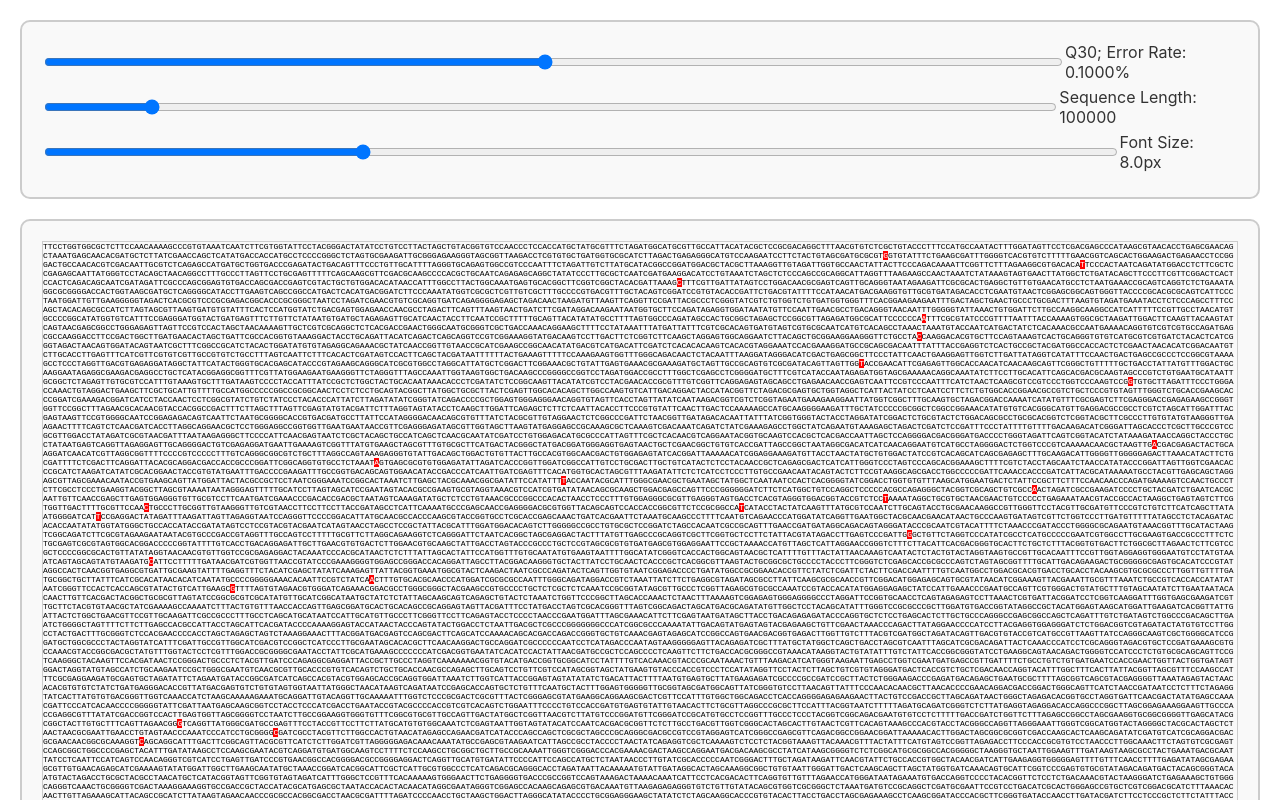
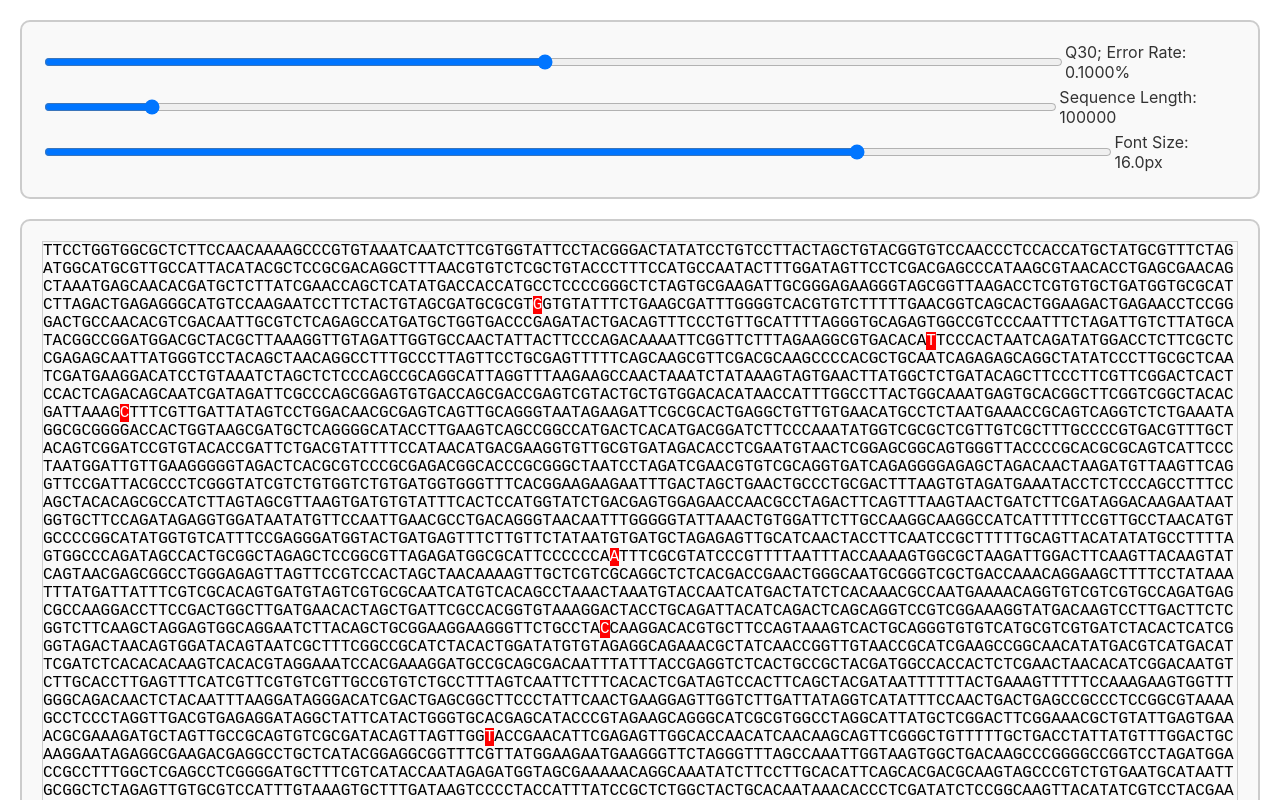
Before and after one commit to benhuckvale/visualise-qscores, a React (Create React App) app: page / in a window 1280 px wide. Shown: the top 800 px of the page. Built offline with nearby package versions, Linux system fonts and the light colour scheme.

Commit message:
Reflect slider variables in URL query args

```diff
--- a/src/App.js
+++ b/src/App.js
@@ -3,16 +3,44 @@ import React, { useState, useEffect } from 'react';
 import seedrandom from 'seedrandom';
 
 function App() {
-  const [qScore, setQScore] = useState(30);
-  const [sequenceLength, setSequenceLength] = useState(100000); // Default sequence length
+  const getUrlParams = () => {
+      const params = new URLSearchParams(window.location.search);
+      return {
+          qScore: parseInt(params.get('qScore'), 10) || 30,
+          sequenceLength: parseInt(params.get('sequenceLength'), 10) || 100000,
+          fontSize: parseInt(parseFloat(params.get('fontSize'), 10)*2)/2.0 || 16
+      };
+  };
+
+  const [qScore, setQScore] = useState(getUrlParams().qScore);
+  const [sequenceLength, setSequenceLength] = useState(getUrlParams().sequenceLength);
+  const [fontSize, setFontSize] = useState(getUrlParams().fontSize);
   const [sequence, setSequence] = useState("");
   const [errorPositions, setErrorPositions] = useState([]);
-  const [fontSize, setFontSize] = useState(8);
 
   useEffect(() => {
     // Update page title in the browser tab and print header
     document.title = `${sequenceLength} bases`;
   }, [sequenceLength]);
+
+  const handleSliderChangeComplete = () => {
+    const newUrl = `?qScore=${qScore}&sequenceLength=${sequenceLength}&fontSize=${fontSize}`;
+    window.history.pushState({qScore, sequenceLength, fontSize}, '', newUrl);
+  };
+
+  useEffect(() => {
+    const onPopState = (event) => {
+      if (event.state) {
+        const params = getUrlParams();
+        setQScore(event.state.qScore ?? params.qScore);
+        setSequenceLength(event.state.sequenceLength ?? params.sequenceLength);
+        setFontSize(event.state.fontSize ?? params.fontSize);
+      }
+    };
+
+    window.addEventListener('popstate', onPopState);
+    return () => window.removeEventListener('popstate', onPopState);
+  }, []);
 
   function generateRandomSequence(length) {
     const bases = ['G', 'C', 'T', 'A'];
@@ -99,6 +127,8 @@ function App() {
             max="60"
             value={qScore}
             onChange={(e) => setQScore(parseInt(e.target.value, 10))}
+            onMouseUp={handleSliderChangeComplete}
+            onTouchEnd={handleSliderChangeComplete}
             style={{ width: "100%" }}
           />
           <div className="slider-label">Q{qScore}; Error Rate: {calculateErrorRate(qScore).toFixed(4)}%</div>
@@ -110,6 +140,8 @@ function App() {
             max="1000000"
             value={sequenceLength}
             onChange={(e) => setSequenceLength(parseInt(e.target.value, 10))}
+            onMouseUp={handleSliderChangeComplete}
+            onTouchEnd={handleSliderChangeComplete}
             style={{ width: "100%" }}
           />
           <div className="slider-label">Sequence Length: {sequenceLength}</div>
@@ -122,6 +154,8 @@ function App() {
               step="0.5"
               value={fontSize}
               onChange={e => setFontSize(parseInt(e.target.value*2)/2.0)}
+              onMouseUp={handleSliderChangeComplete}
+              onTouchEnd={handleSliderChangeComplete}
               style={{ width: "100%" }}
           />
           <div className="slider-label">Font Size: {fontSize.toFixed(1)}px</div>
```
